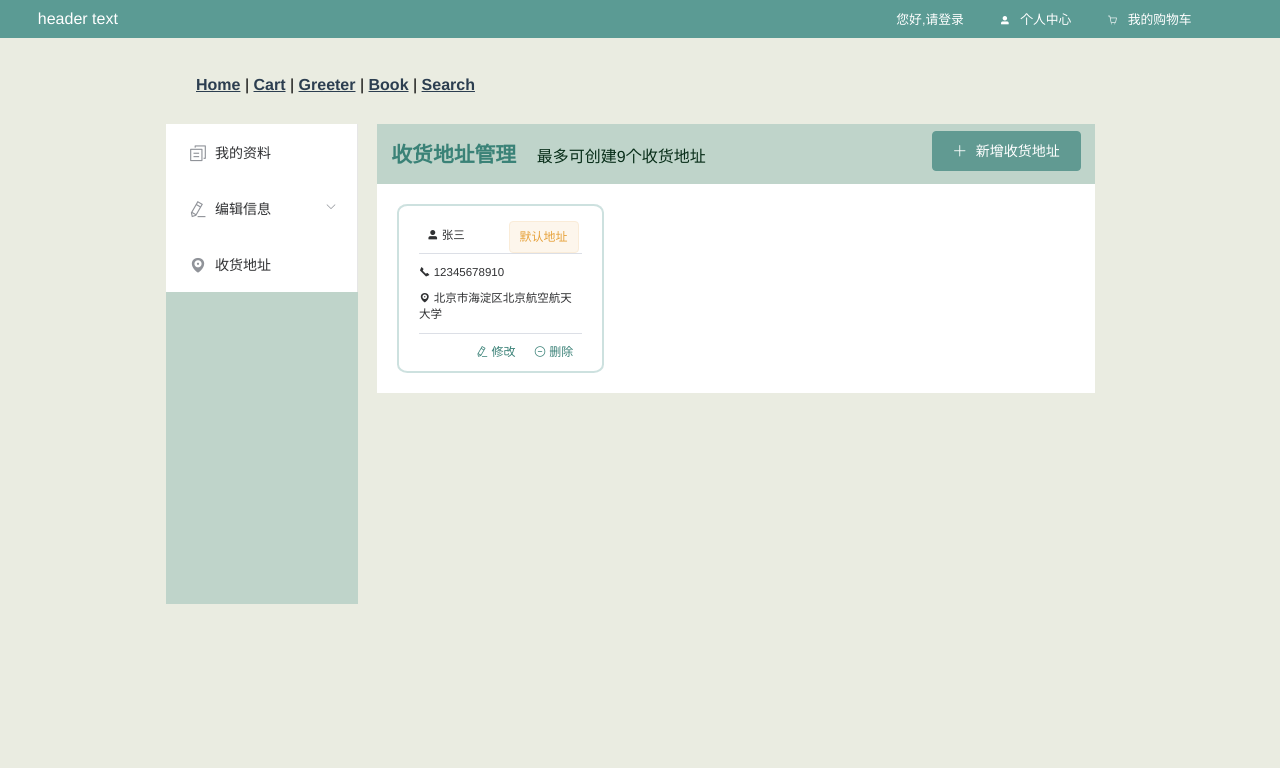
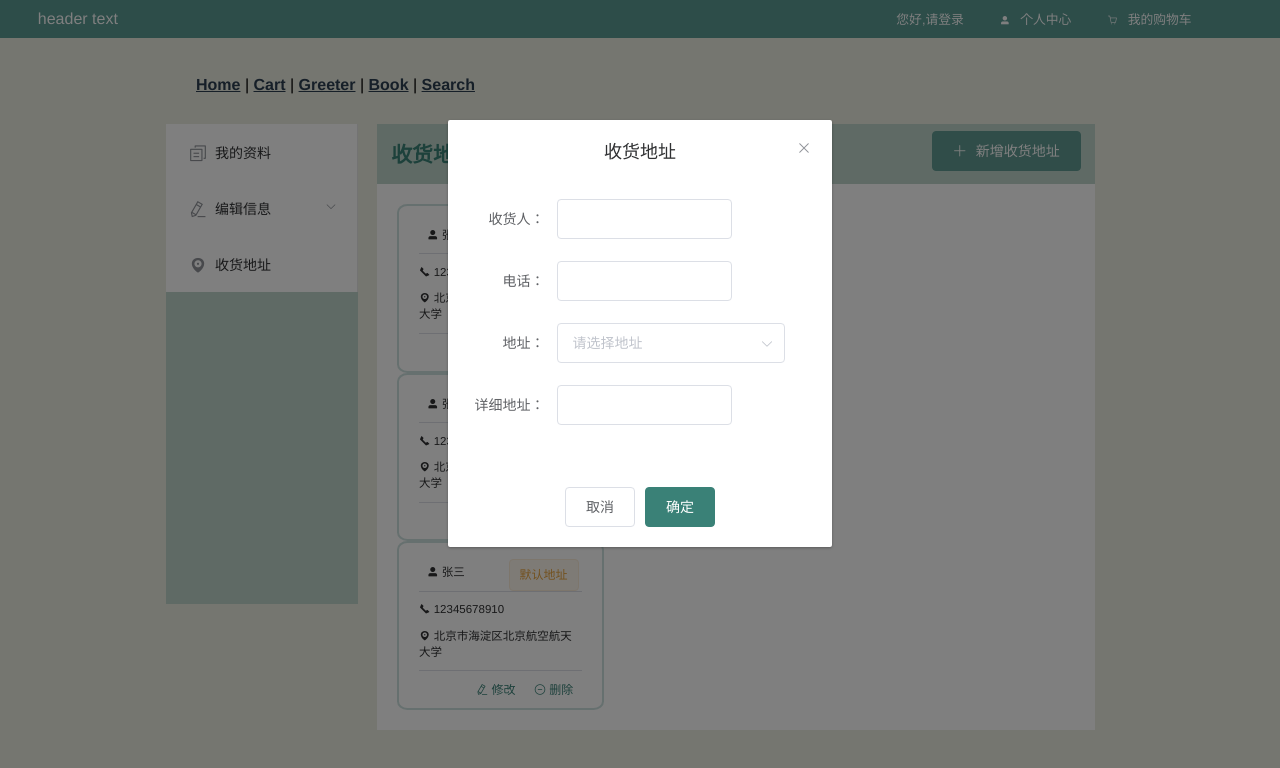
Before and after one commit to wyc-edu-zgbs/bookstore-frontend, a Vue app: page /personinfo/addr in a window 1280 px wide. Both pictures are taken after a click on the button "新增收货地址". Shown: the top 768 px of the page. Built offline with nearby package versions, Linux system fonts and the light colour scheme.

Commit message:
implement demo logic in `AddrItem`

```diff
--- a/src/components/AddrDialog.vue
+++ b/src/components/AddrDialog.vue
@@ -2,7 +2,7 @@
   <el-dialog
     title="收货地址"
     :visible="visible"
-    @update:visible="cancel_dialog"
+    @update:visible="close_dialog()"
     width="30%"
     center
   >
@@ -47,10 +47,10 @@
       slot="footer"
       class="dialog-footer"
     >
-      <el-button @click="cancel_dialog">取消</el-button>
+      <el-button @click="close_dialog">取消</el-button>
       <el-button
         type="primary"
-        @click="close_dialog(); $emit('updateform', deepcopy(form))"
+        @click="$emit('updateaddr', form); close_dialog()"
         >
       确定
       </el-button>
@@ -71,27 +71,22 @@ export default {
         value: 'code'
       },
       dialogFormVisible: this.visible,
-      form: this.deepcopy(this.orig_form)
+      form: this.deepcopy(this.addr)
     }
   },
-  model: {
-    prop: "orig_form",
-    event: "updateform"
-  },
   props: {
-    orig_form: {
+    addr: {
     },
     visible: {
       default: false
     }
   },
+  watch: {
+  },
   methods: {
     close_dialog() {
+      this.form = this.deepcopy(this.addr)
       this.$emit("update:visible", false)
-    },
-    cancel_dialog() {
-      this.form = this.deepcopy(this.orig_form)
-      this.close_dialog()
     },
     handleChange() {
       const addrNodes = this.$refs['cascaderAddr'].getCheckedNodes()
--- a/src/components/AddrItem.vue
+++ b/src/components/AddrItem.vue
@@ -2,6 +2,7 @@
   <el-card
     class="addr-card"
     shadow="hover"
+    v-loading="is_loading"
   >
     <div class="addr-header">
       <i class="el-icon-user-solid"></i>
@@ -42,7 +43,8 @@
 
     <AddrDialog
       :visible.sync="dialogFormVisible"
-      v-model="form"
+      :addr="form"
+      @updateaddr="updateaddr($event)"
       ></AddrDialog>
 
   </el-card>
@@ -57,6 +59,7 @@ export default {
   data() {
     return {
       form: {
+        id: "028bdac0-c371-11eb-a887-757050c39c90",
         name: '张三',
         region: '北京市海淀区',
         detail: "北京航空航天大学",
@@ -70,7 +73,8 @@ export default {
         children: 'children',
         value: 'code'
       },
-      dialogFormVisible: false
+      dialogFormVisible: false,
+      is_loading: false
     }
   },
 
@@ -85,6 +89,11 @@ export default {
   },
 
   methods: {
+    updateaddr(e) {
+      this.is_loading = true
+      console.log(e)
+      setTimeout(this.$router.go, 1)
+    },
   },
 }
 </script>
--- a/src/views/PersonalInfo/Children/Addr.vue
+++ b/src/views/PersonalInfo/Children/Addr.vue
@@ -1,19 +1,28 @@
 <template>
-  <div>
+  <div v-loading="is_loading" >
     <el-header>
       <span id="title">收货地址管理</span>
       <el-button
         class="add"
         type="primary"
         icon="el-icon-plus"
-      >
+        @click="new_addr_diag_visible = true"
+        >
         新增收货地址
       </el-button>
+
+      <AddrDialog
+        :visible.sync="new_addr_diag_visible"
+        :addr="empty_addr"
+        @updateaddr="new_addr($event)"
+        >
+      </AddrDialog>
+
       <span id="stitle">最多可创建9个收货地址</span>
     </el-header>
 
     <el-main>
-      <AddrItem></AddrItem>
+      <AddrItem v-for="k in [1,2,3]" :key="k"></AddrItem>
     </el-main>
   </div>
 </template>
@@ -21,9 +30,32 @@
 <script>
 
 import AddrItem from '../../../components/AddrItem.vue'
+import AddrDialog from '../../../components/AddrDialog.vue'
+
 export default {
+  data() {
+    return {
+      empty_addr: {
+        name: '',
+        region: '',
+        detail: "",
+        tel: "",
+        adpca: ["", "", ""],
+      },
+      new_addr_diag_visible: false,
+      is_loading: false
+    }
+  },
   components: {
-    AddrItem
+    AddrItem,
+    AddrDialog
+  },
+  methods: {
+    new_addr(e) {
+      this.is_loading = true
+      console.log(e)
+      setTimeout(this.$router.go, 1)
+    }
   }
 }
 
```
